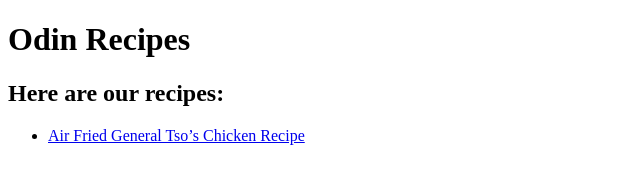
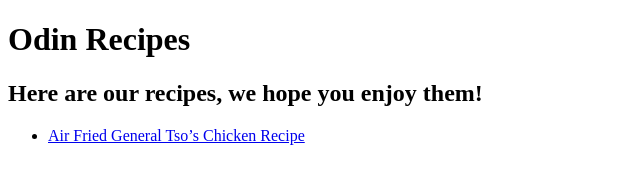
Before and after one commit to GreenvillePodCo/odin-recipes, a plain HTML site: page index.html in a window 1280 px wide. Shown: the whole page, without its empty margins (0-640 px from the left). Drawn offline with Linux system fonts and the light colour scheme.

Commit message:
Add more words to h2 before linking to all recipes

```diff
--- a/index.html
+++ b/index.html
@@ -8,7 +8,7 @@
   </head>
   <body>
     <h1>Odin Recipes</h1>
-    <h2>Here are our recipes:</h2>
+    <h2>Here are our recipes, we hope you enjoy them!</h2>
     <ul>
       <li>
         <a href="recipes/air-fry-general-tso.html"
```
